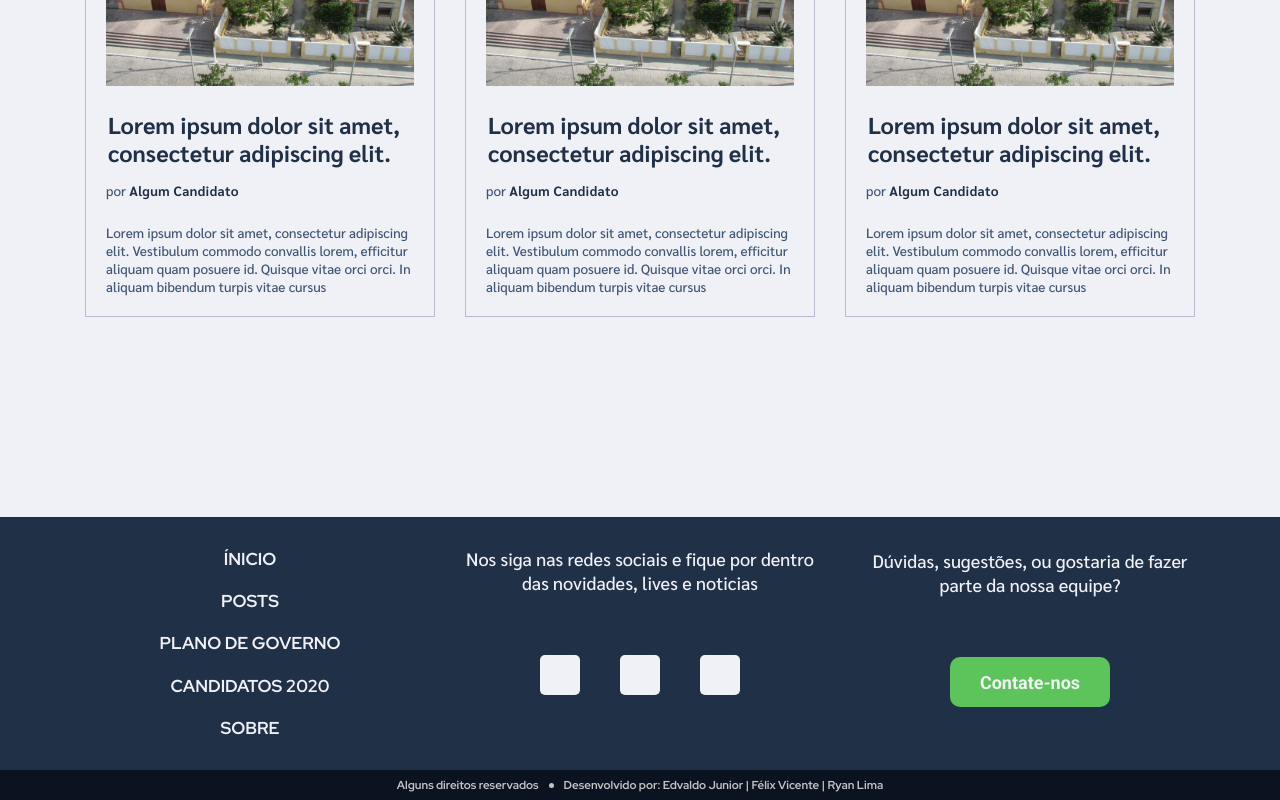
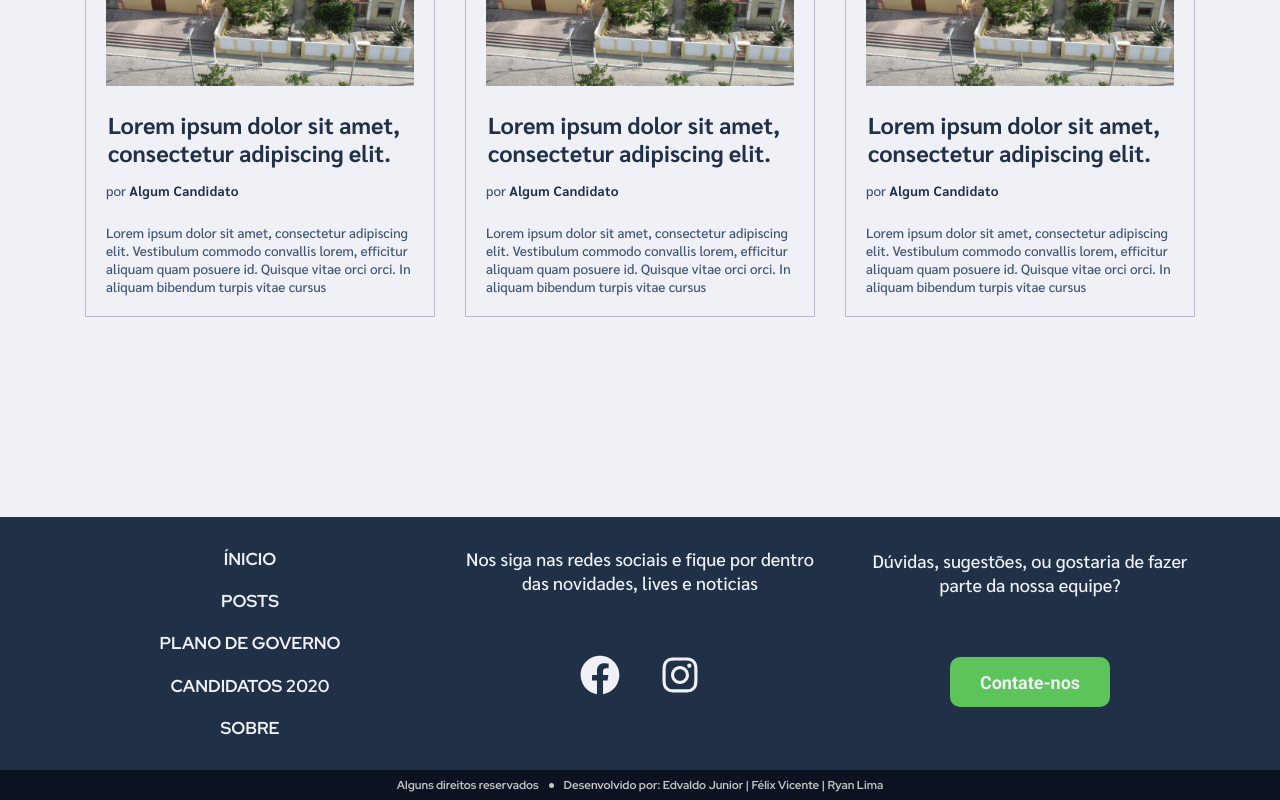
Before and after one commit to EddyPBR/oposicao-2020, a React (Create React App) app in the folder web/: page / in a window 1280 px wide. Shown: the part 1134-1934 px from the top of the page. Built offline with nearby package versions, Linux system fonts and the light colour scheme.

Commit message:
:vibration_mode: Adicionado icones e links relacionados as redes sociais no footer

```diff
--- a/web/src/components/Footer/index.js
+++ b/web/src/components/Footer/index.js
@@ -1,6 +1,8 @@
 import React from 'react';
 
 import { Link } from 'react-router-dom';
+import { FaFacebook, FaInstagram } from 'react-icons/fa';
+
 import './styles.css';
 
 function Footer() {
@@ -22,9 +24,8 @@ function Footer() {
             das novidades, lives e noticias
           </h1>
           <div className="networks">
-            <div className="network"></div>
-            <div className="network"></div>
-            <div className="network"></div>
+            <Link to={{ pathname: "https://www.facebook.com/cristinadeadrianoo/" }} target="_blank"><FaFacebook className="network" /></Link>
+            <Link to={{ pathname: "https://www.instagram.com/cristinadeadriano_"}} target="_blank"><FaInstagram className="network" /></Link>
           </div>
         </div>
         <div className="contact">
--- a/web/src/components/Footer/styles.css
+++ b/web/src/components/Footer/styles.css
@@ -58,15 +58,14 @@ footer .footer-content .redes-sociais h1 {
 footer .footer-content .redes-sociais .networks {
   display: inline-grid;
   margin-top: 60px;
-  grid-template-columns: repeat(3, 1fr);
-  gap: 40px;
+  grid-template-columns: repeat(2, 1fr);
+  column-gap: 40px;
 }
 
 footer .footer-content .redes-sociais .networks .network {
   width: 40px;
   height: 40px;
-  border-radius: 5px;
-  background: var(--color-background);
+  color: var(--color-background);
 }
 
 footer .footer-content .contact {
```
